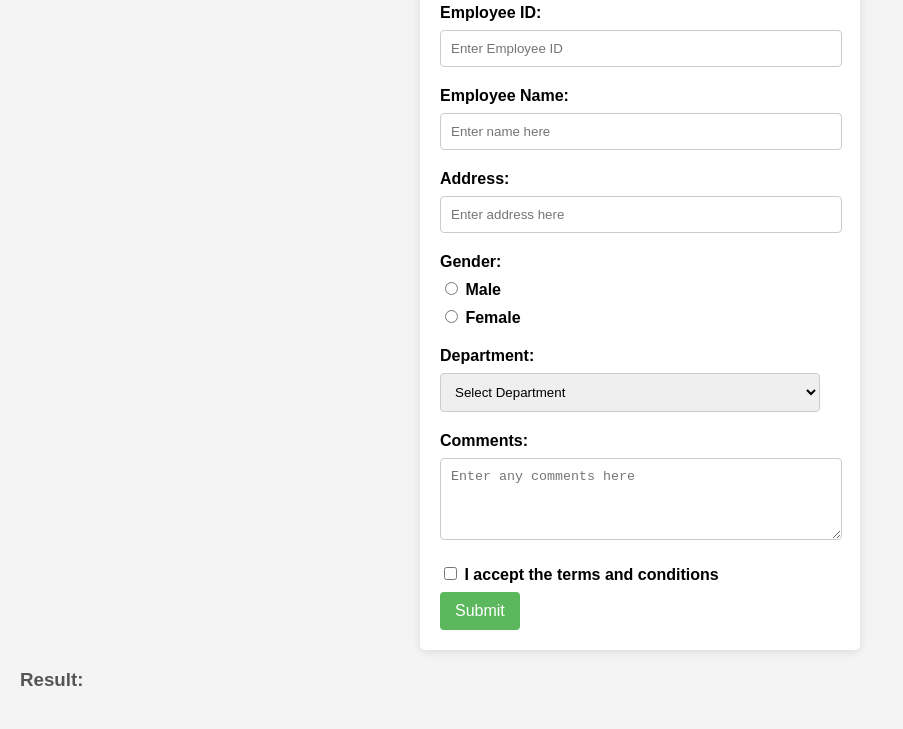
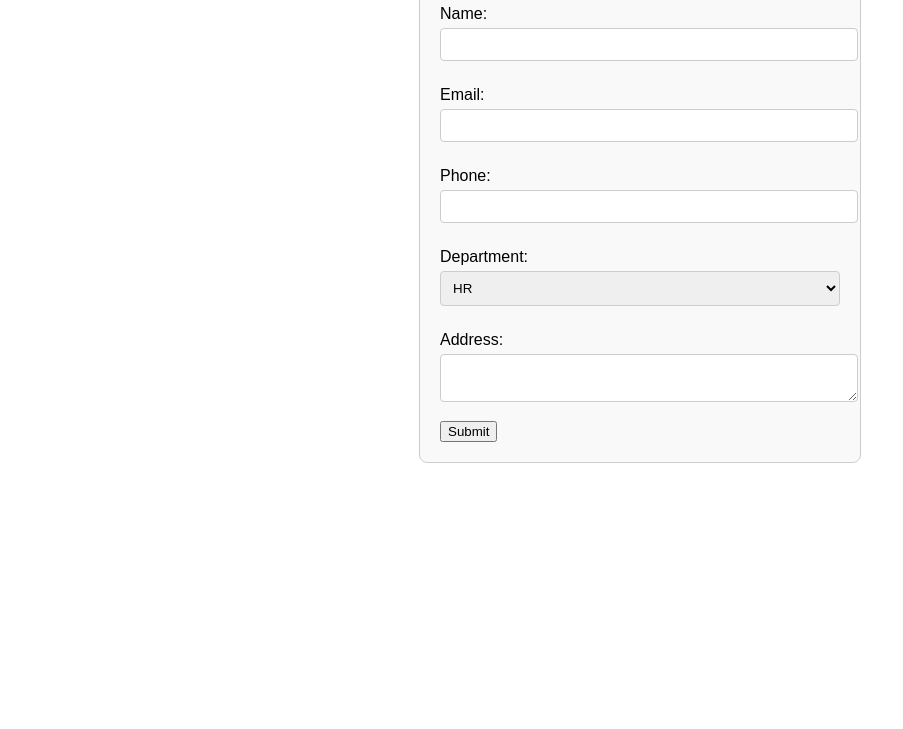
Before and after one commit to adityavk101/Employee-Snaptag, a plain HTML site: page index.html in a window 1280 px wide. Shown: the part 104-833 px from the top of the page, without its empty margins (0-903 px from the left). After the commit the page ends 800 px from the top, so only its background shows below. Drawn offline with Linux system fonts and the light colour scheme.

Commit message:
updating the code

```diff
--- a/index.html
+++ b/index.html
@@ -7,124 +7,120 @@
     <style>
         body {
             font-family: Arial, sans-serif;
-            background-color: #f4f4f4;
-            margin: 0;
-            padding: 20px;
+            margin: 20px;
         }
-        h2 {
-            color: #333;
-        }
-        form {
-            background-color: white;
-            padding: 20px;
-            border-radius: 5px;
-            box-shadow: 0 2px 10px rgba(0, 0, 0, 0.1);
+        .form-container {
             max-width: 400px;
             margin: auto;
+            padding: 20px;
+            border: 1px solid #ccc;
+            border-radius: 8px;
+            background-color: #f9f9f9;
         }
-        label {
+        .form-container label {
             display: block;
-            margin-bottom: 8px;
-            font-weight: bold;
+            margin: 10px 0 5px;
         }
-        input[type="text"], textarea, select {
-            width: calc(100% - 20px);
-            padding: 10px;
-            margin-bottom: 20px;
+        .form-container input,
+        .form-container select,
+        .form-container textarea {
+            width: 100%;
+            padding: 8px;
+            margin-bottom: 15px;
             border: 1px solid #ccc;
             border-radius: 4px;
         }
-        .gender {
-            margin-bottom: 20px;
+        .popup {
+            display: none;
+            position: fixed;
+            top: 50%;
+            left: 50%;
+            transform: translate(-50%, -50%);
+            background-color: #fff;
+            padding: 20px;
+            border: 2px solid #ccc;
+            border-radius: 10px;
+            box-shadow: 0 0 10px rgba(0, 0, 0, 0.1);
+            z-index: 1000;
         }
-        button {
-            background-color: #5cb85c;
-            color: white;
-            padding: 10px 15px;
-            border: none;
-            border-radius: 4px;
-            cursor: pointer;
-            font-size: 16px;
+        .popup span {
+            display: block;
+            margin: 10px 0;
         }
-        button:hover {
-            background-color: #4cae4c;
-        }
-        h3 {
-            color: #555;
-        }
-        #result {
-            display: block; /* Ensure result is displayed as a block */
-            margin-top: 10px;
-            font-weight: bold;
+        .overlay {
+            display: none;
+            position: fixed;
+            top: 0;
+            left: 0;
+            width: 100%;
+            height: 100%;
+            background: rgba(0, 0, 0, 0.5);
+            z-index: 999;
         }
     </style>
+</head>
+<body>
+    <div class="form-container">
+        <h2>Employee Form</h2>
+        <form id="employeeForm">
+            <label for="name">Name:</label>
+            <input type="text" id="name" name="name" required>
+
+            <label for="email">Email:</label>
+            <input type="email" id="email" name="email" required>
+
+            <label for="phone">Phone:</label>
+            <input type="tel" id="phone" name="phone">
+
+            <label for="department">Department:</label>
+            <select id="department" name="department">
+                <option value="HR">HR</option>
+                <option value="IT">IT</option>
+                <option value="Finance">Finance</option>
+                <option value="Marketing">Marketing</option>
+            </select>
+
+            <label for="address">Address:</label>
+            <textarea id="address" name="address"></textarea>
+
+            <button type="button" onclick="submitForm()">Submit</button>
+        </form>
+    </div>
+
+    <div class="overlay" id="overlay"></div>
+
+    <div class="popup" id="popup">
+        <h3>Employee Details</h3>
+        <span id="popupName"></span>
+        <span id="popupEmail"></span>
+        <span id="popupPhone"></span>
+        <span id="popupDepartment"></span>
+        <span id="popupAddress"></span>
+        <button onclick="closePopup()">Close</button>
+    </div>
+
     <script>
-        function show() {
-            // Get the input values
-            const employeeId = document.getElementById("employeeId").value;
-            const name = document.getElementById("t1").value;
-            const address = document.getElementById("address").value;
+        function submitForm() {
+            const name = document.getElementById('name').value;
+            const email = document.getElementById('email').value;
+            const phone = document.getElementById('phone').value;
+            const department = document.getElementById('department').value;
+            const address = document.getElementById('address').value;
 
-            // Get selected gender
-            const gender = document.querySelector('input[name="gender"]:checked');
-            const genderValue = gender ? gender.value : "Not specified";
+            document.getElementById('popupName').textContent = `Name: ${name}`;
+            document.getElementById('popupEmail').textContent = `Email: ${email}`;
+            document.getElementById('popupPhone').textContent = `Phone: ${phone}`;
+            document.getElementById('popupDepartment').textContent = `Department: ${department}`;
+            document.getElementById('popupAddress').textContent = `Address: ${address}`;
 
-            // Get selected department
-            const department = document.getElementById("department").value;
+            document.getElementById('popup').style.display = 'block';
+            document.getElementById('overlay').style.display = 'block';
+        }
 
-            // Get comments from textarea
-            const comments = document.getElementById("comments").value;
-
-            // Check if terms are accepted
-            const termsAccepted = document.getElementById("terms").checked ? "Accepted" : "Not accepted";
-
-            // Display the values using a span tag
-            document.getElementById("result").innerText =
-                `Employee ID: ${employeeId}\nName: ${name}\nAddress: ${address}\nGender: ${genderValue}\nDepartment: ${department}\nComments: ${comments}\nTerms Accepted: ${termsAccepted}`;
-
-            // Optionally alert the data
-            alert(`Form Submitted!\nEmployee ID: ${employeeId}\nName: ${name}\nAddress: ${address}\nGender: ${genderValue}\nDepartment: ${department}\nComments: ${comments}\nTerms Accepted: ${termsAccepted}`);
+        function closePopup() {
+            document.getElementById('popup').style.display = 'none';
+            document.getElementById('overlay').style.display = 'none';
         }
     </script>
-</head>
-<body>
-    <h2>Employee Form</h2>
-    <form onsubmit="event.preventDefault(); show();">
-        <label for="employeeId">Employee ID:</label>
-        <input type="text" id="employeeId" placeholder="Enter Employee ID" required>
-
-        <label for="t1">Employee Name:</label>
-        <input type="text" id="t1" placeholder="Enter name here" required>
-
-        <label for="address">Address:</label>
-        <input type="text" id="address" placeholder="Enter address here" required>
-
-        <div class="gender">
-            <label>Gender:</label>
-            <label><input type="radio" name="gender" value="Male" required> Male</label>
-            <label><input type="radio" name="gender" value="Female"> Female</label>
-        </div>
-
-        <label for="department">Department:</label>
-        <select id="department" required>
-          <option value="">Select Department</option>
-          <option value="HR">Human Resources</option>
-          <option value="IT">Information Technology</option>
-          <option value="Finance">Finance</option>
-          <option value="Marketing">Marketing</option>
-          <option value="Sales">Sales</option>
-        </select>
-
-        <label for="comments">Comments:</label>
-        <textarea id="comments" rows="4" placeholder="Enter any comments here"></textarea>
-
-        <div class="terms">
-          <label><input type="checkbox" id="terms"> I accept the terms and conditions</label>
-        </div>
-
-        <button type="submit">Submit</button>
-    </form>
-    <h3>Result:</h3>
-    <span id="result"></span>
 </body>
 </html>
```
